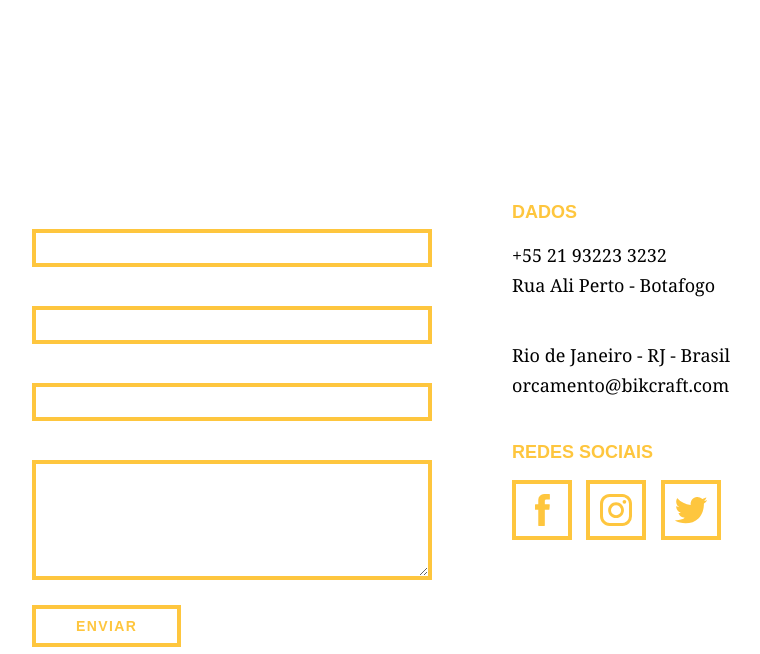
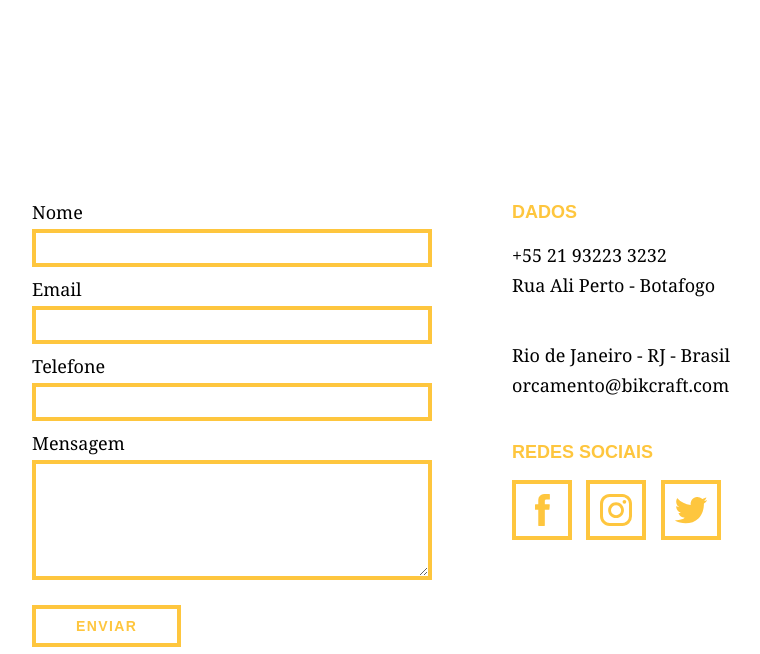
Before and after one commit to RicarGit/Bikcraft-WordPress, a WordPress theme: template page-contact.php in a window 1280 px wide. Shown: the part 92-746 px from the top of the page, without its empty margins (138-898 px from the left). Run offline with PHP 8.4 and a stand-in for WordPress, Linux system fonts and the light colour scheme; the site name, menu and one post (Sample post) are stand-ins, and other content is empty.

Commit message:
Fixed label color on the page Products

```diff
--- a/css/contact.css
+++ b/css/contact.css
@@ -11,9 +11,9 @@
 .form {
     padding-right: 60px;
 }
-.form label {
+#form-contact label {
     display: block;
-    color: #fff;
+    color: #000;
     font-family: Georgia, 'Times New Roman', serif;
     font-size: 18px;
     line-height: 25px;
```
